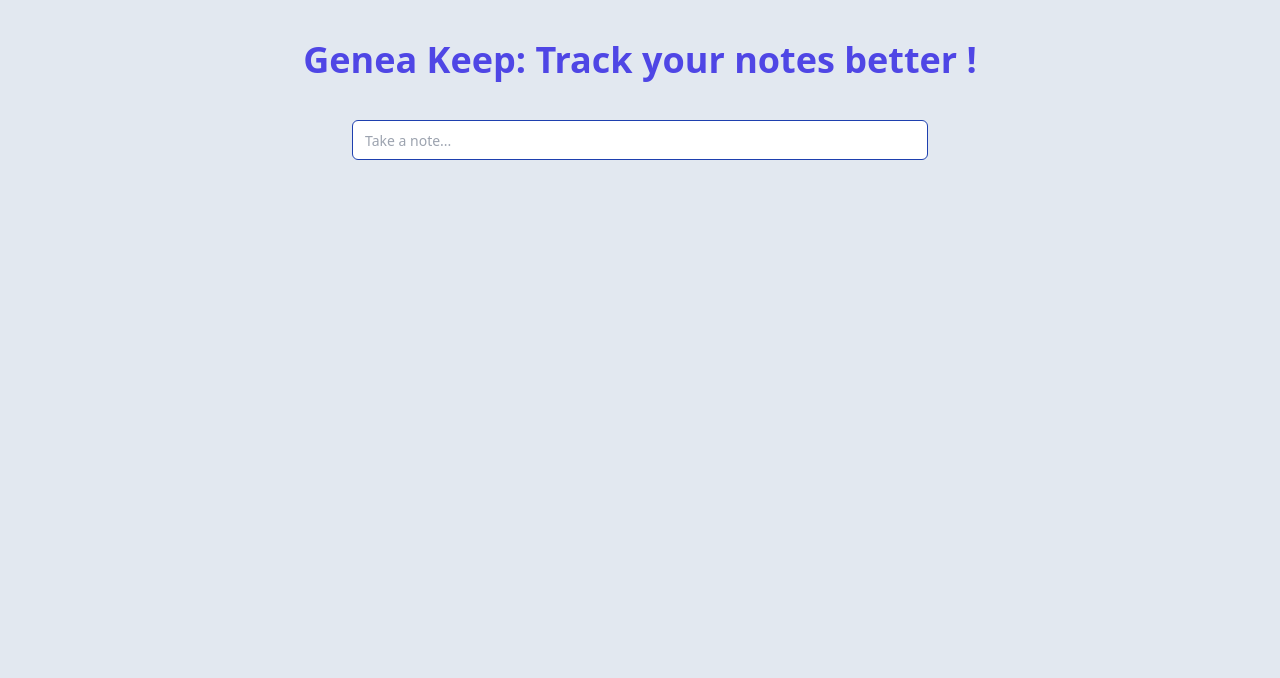
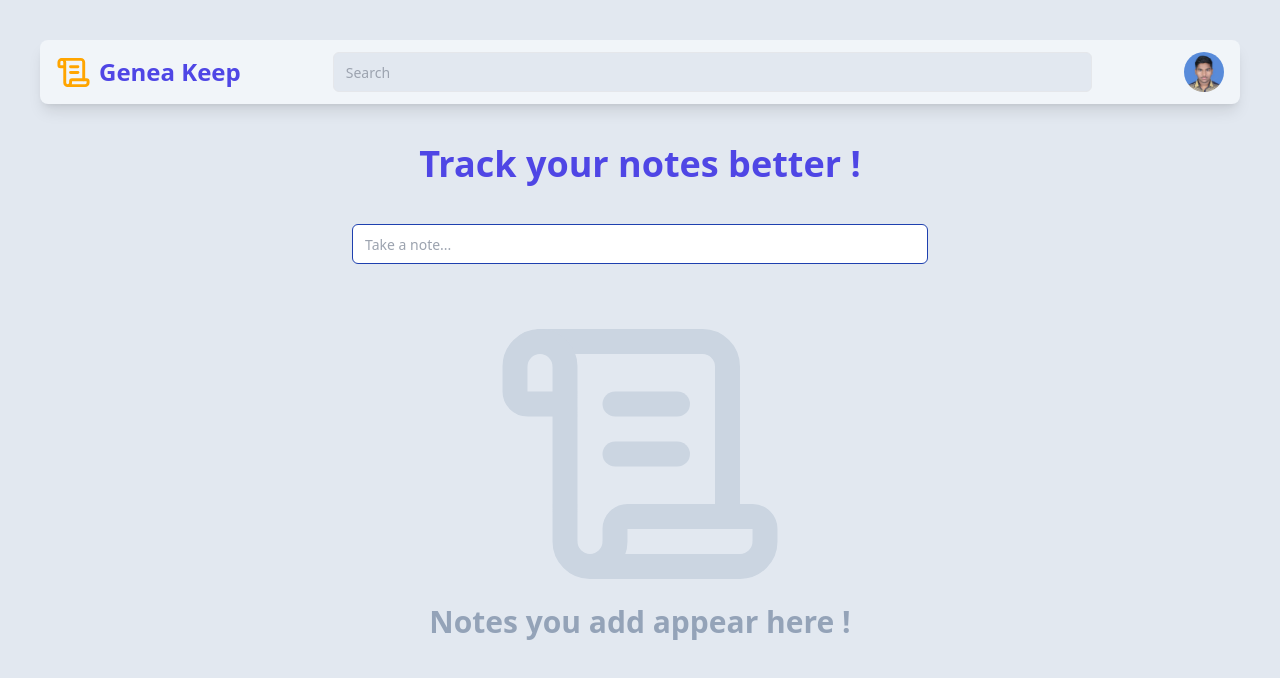
Before and after one commit to notshaurya/geneakeep, a Next.js app: page / in a window 1280 px wide. Shown: the top 678 px of the page. Built offline with nearby package versions, Linux system fonts and the light colour scheme.

Commit message:
navigation bar

```diff
--- a/src/app/page.js
+++ b/src/app/page.js
@@ -1,11 +1,30 @@
+"use client";
+
 import AddNote from "@/components/add-note";
+import { Input } from "@/components/input";
 import NotesArea from "@/components/notes-area";
+import { ScrollText } from "lucide-react";
+import Image from "next/image";
 
 export default function Home() {
     return (
         <>
+            <div className="w-full shadow-lg bg-slate-100 flex justify-between items-center h-10 py-8 px-4 rounded-lg gap-4">
+                <div className="flex gap-2 justify-center items-center">
+                    <ScrollText size={35} className="" stroke="orange" />
+                    <h2 className=" text-lg sm:text-2xl font-bold text-indigo-600">Genea Keep</h2>
+                </div>
+                <div className="w-[50%] sm:w-[65%]">
+                    <Input className="bg-slate-200 w-full" placeholder="Search" />
+                </div>
+                <a href="https://shauryasuman.netlify.app/" target="_blank">
+                    <div className="rounded-full bg-white overflow-hidden size-10 hover:cursor-pointer">
+                        <Image src={"/pic.jpg"} width={50} height={50} />
+                    </div>
+                </a>
+            </div>
             <h1 className="text-4xl font-bold text-indigo-600">
-                Genea Keep: Track your notes <span className="   font-extrabold text-indigo-600">better !</span>
+                Track your notes <span className="   font-extrabold text-indigo-600">better !</span>
             </h1>
             <AddNote />
             <NotesArea />
--- a/src/components/note.jsx
+++ b/src/components/note.jsx
@@ -1,4 +1,4 @@
-import { Card, CardContent, CardDescription, CardHeader, CardTitle } from "@/components/card";
+import { Card, CardContent, CardHeader, CardTitle } from "@/components/card";
 import { cn } from "@/lib/utils";
 import { Checkbox } from "./checkbox";
 import { Label } from "./label";
@@ -8,7 +8,7 @@ function Note({ data }) {
         e.dataTransfer.setData("note", JSON.stringify(data));
     }
     return (
-        <div draggable onDragStart={handleDragStart} className="p-4 sm:p-6 active:cursor-move  ">
+        <div draggable onDragStart={handleDragStart} className="p-4 sm:p-6 active:cursor-move">
             <Card className={cn("h-fit overflow-hidden border-[1px] border-slate-400 text-clip", data.bgColor)}>
                 <CardHeader>
                     <CardTitle className="text-sm font-bold">{data.title}</CardTitle>
@@ -17,7 +17,7 @@ function Note({ data }) {
                     <div className="flex justify-center flex-col items-start gap-4">
                         {data.text ||
                             data.list.map((item) => (
-                                <div key={item.id} className="flex gap-4 justify-start items-center">
+                                <div key={item.id} className="flex gap-4 justify-start items-start border-b-[1px] p-2">
                                     <Checkbox checked={item.checked} className={cn("size-4 rounded-lg bg-white", item.checked && "")} />
                                     <Label className={cn("rounded-lg font-semibold", item.checked && "line-through")}>{item.value}</Label>
                                 </div>
--- a/src/components/notes-area.jsx
+++ b/src/components/notes-area.jsx
@@ -1,10 +1,11 @@
 "use client";
 
+import saveNoteAction from "@/actions/save-note-action";
+import { ScrollText } from "lucide-react";
+import { useEffect } from "react";
 import { useDispatch, useSelector } from "react-redux";
 import Note from "./note";
 import Popover from "./popover";
-import { useEffect } from "react";
-import saveNoteAction from "@/actions/save-note-action";
 
 function NotesArea() {
     const dispatch = useDispatch();
@@ -29,9 +30,14 @@ function NotesArea() {
     return (
         <div className="flex flex-wrap justify-center items-start w-full" onDrop={handleDrop} onDragOver={preventDefault} onDragEnd={preventDefault}>
             {data?.length ? (
-                data.map((item) => <Popover trigger={<Note data={item} />} item={item} className="min-w-[50%] max-w-[50%] sm:min-w-60 sm:max-w-60" />)
+                data.map((item) => (
+                    <Popover trigger={<Note data={item} className="" />} item={item} className="min-w-[50%] max-w-[50%] sm:min-w-60 sm:max-w-60" />
+                ))
             ) : (
-                <></>
+                <div className="flex flex-col justify-center items-center">
+                    <ScrollText size={300} className="" stroke="#cbd5e1" />
+                    <p className="text-3xl text-slate-400 font-bold">Notes you add appear here !</p>
+                </div>
             )}
         </div>
     );
```
Also changed, not shown: public/pic.jpg (added).
